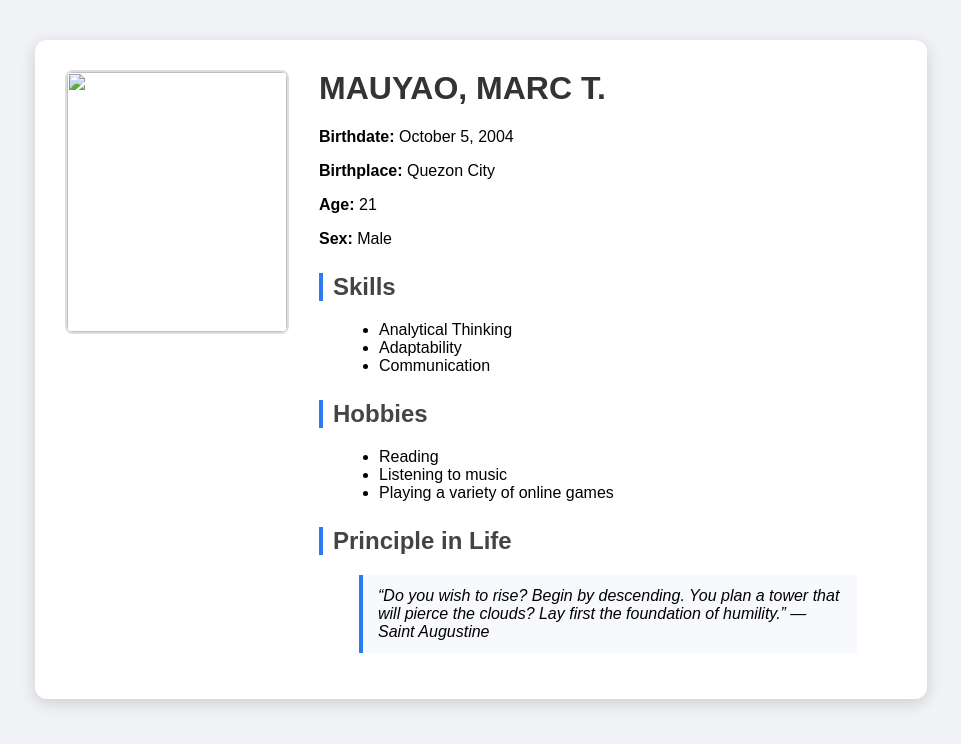
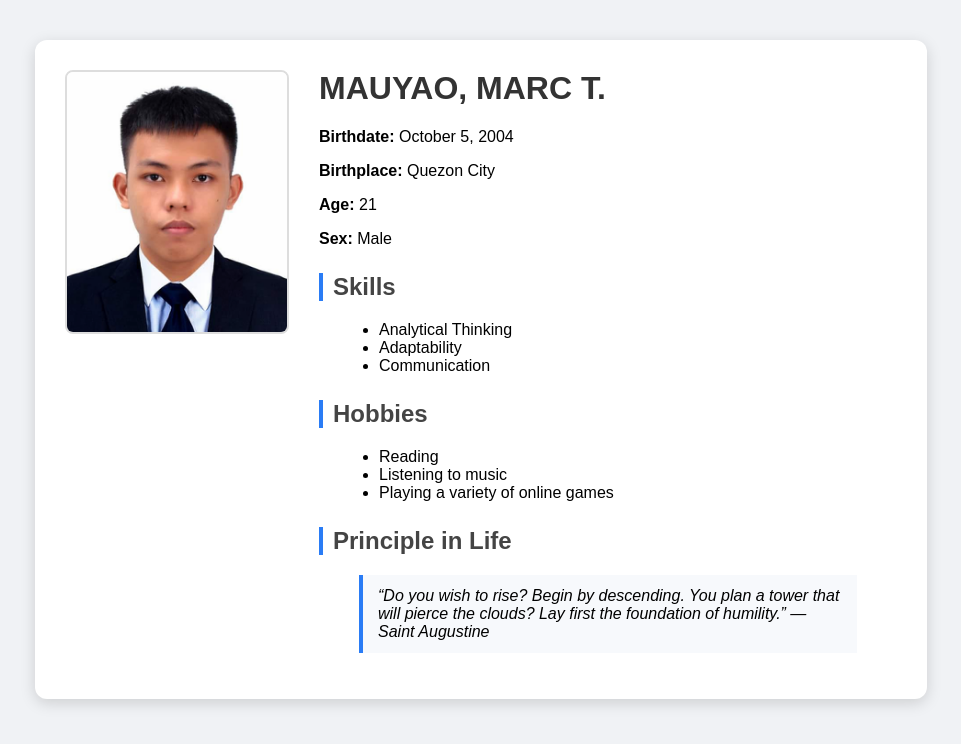
Before and after one commit to BSIT-22017-MARC/WEB101-22017, a plain HTML site: page index.html in a window 1280 px wide. Shown: the whole page, without its empty margins (159-1120 px from the left). Drawn offline with Linux system fonts and the light colour scheme.

Commit message:
Update index.html

```diff
--- a/index.html
+++ b/index.html
@@ -66,7 +66,7 @@
 
 <div class="profile-container">
     <div class="image-box">
-        <img src="marc.png"Profile Photo">
+        <img src="https://github.com/BSIT-22017-MARC/WEB101-22017/blob/main/image/marc.png?raw=true"Profile Photo">
     </div>
 
     <div class="info-box">
```
